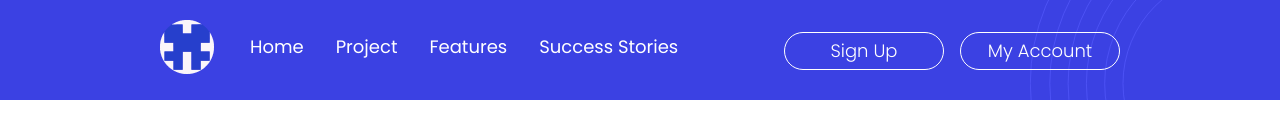
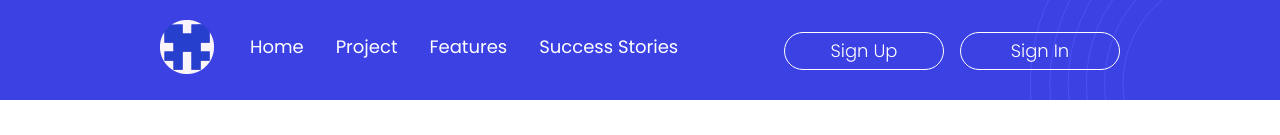
Before and after one commit to alvinmdj/nuxt-crowdfunding, a Nuxt app: page /dashboard in a window 1280 px wide. Shown: the top 135 px of the page. Built offline with nearby package versions, Linux system fonts and the light colour scheme; no server answers.

Commit message:
Adjust navbar

```diff
--- a/components/Navbar.vue
+++ b/components/Navbar.vue
@@ -56,7 +56,7 @@
           to="/login"
           class="inline-block bg-transparent border-white border hover:bg-white hover:bg-opacity-25 text-white font-light w-40 text-center px-6 py-1 text-lg rounded-full"
         >
-          My Account
+          Sign In
         </NuxtLink>
       </li>
     </ul>
```
